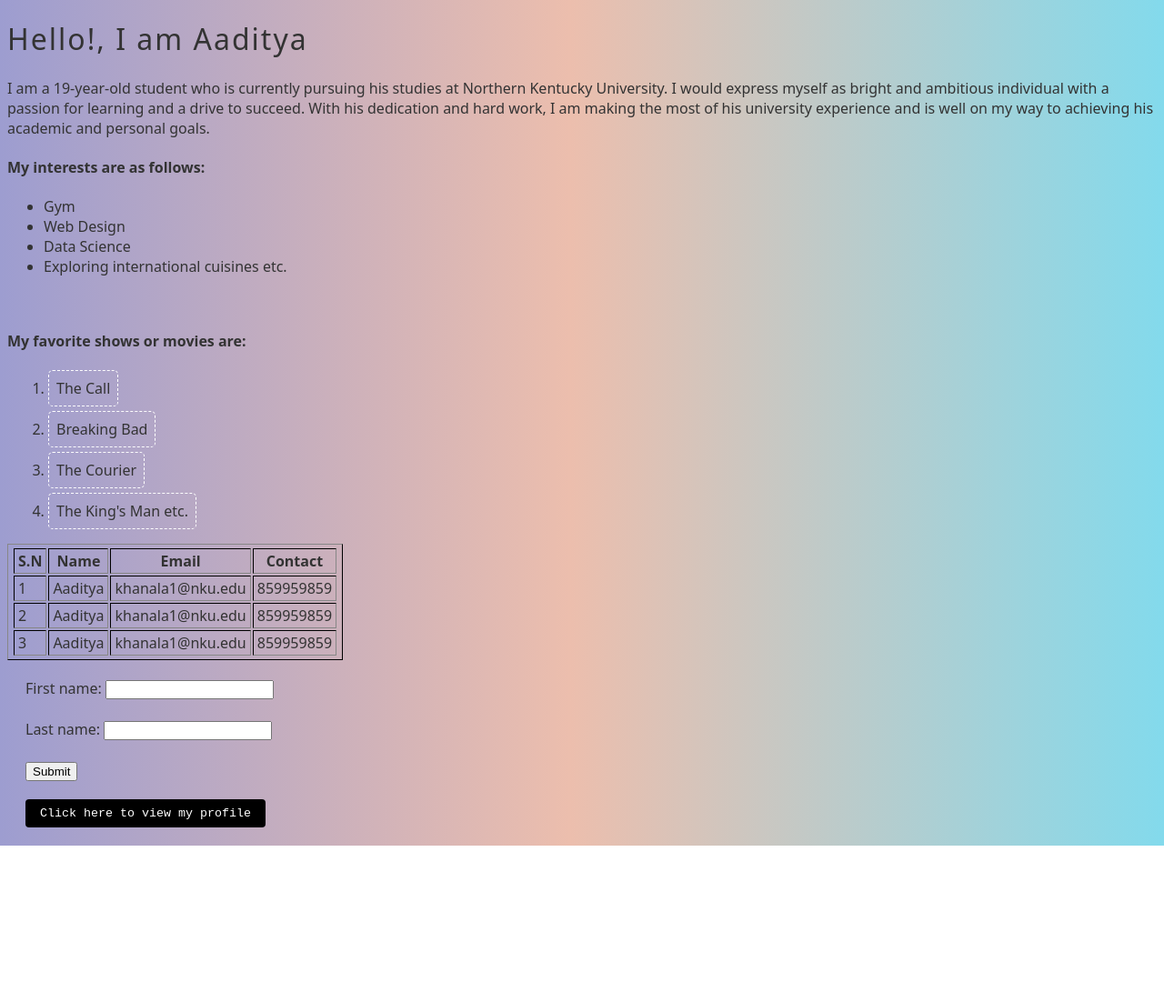
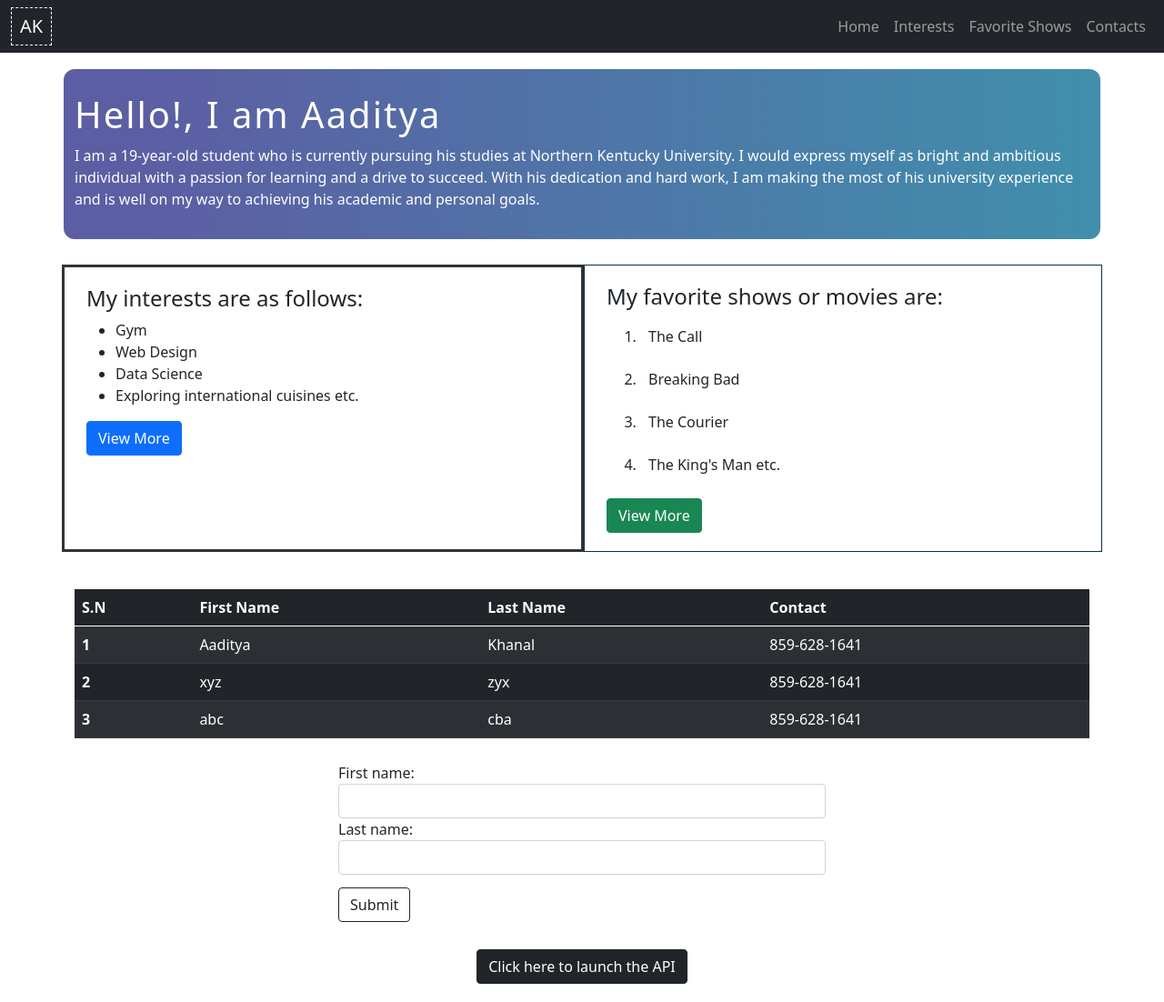
Before and after one commit to khanaladitya15/INF286Project, a plain HTML site: page index.html in a window 1280 px wide. Shown: the whole page at 91% size. Before the commit the page ends 930 px from the top, so only its background shows below. Drawn offline with nearby package versions, Linux system fonts and the light colour scheme.

Commit message:
styled totally differently using bootstrap, openweather api is used.

```diff
--- /dev/null
+++ b/external.js
@@ -0,0 +1,21 @@
+function calcLargeNum(){
+    let largest = numbers[0];
+    for (let i = 1; i < numbers.length; i++) {
+    if (numbers[i] > largest) {
+      largest = numbers[i];
+    }
+}
+  return largest;
+}
+function eventHandler(){
+    const apiKey = '4ef5aa52aef97418172602dd43bfcc94';
+    const url = `https://api.openweathermap.org/data/2.5/weather?q=London&appid=${apiKey}`;
+
+    fetch(url)
+      .then(response => response.json())
+      .then(data => {
+        const responseElement = document.getElementById('response');
+        responseElement.innerHTML = `The temperature in London is ${data.main.temp} Kelvin.`;
+      })
+      .catch(error => console.error(error));
+  }
--- a/index.html
+++ b/index.html
@@ -4,14 +4,47 @@
     <meta charset="UTF-8">
     <meta http-equiv="X-UA-Compatible" content="IE=edge">
     <meta name="viewport" content="width=device-width, initial-scale=1.0">
-    <title>About</title>
+    <title>AadityaKhanal</title>
     <link rel="stylesheet" href="./style.css">
+    <link href="https://cdn.jsdelivr.net/npm/bootstrap@5.0.2/dist/css/bootstrap.min.css" rel="stylesheet" integrity="sha384-EVSTQN3/azprG1Anm3QDgpJLIm9Nao0Yz1ztcQTwFspd3yD65VohhpuuCOmLASjC" crossorigin="anonymous">
 </head>
 <body>
-
+  <!-- Navigation Bar -->
+  <nav class="navbar navbar-expand-lg navbar-dark bg-dark">
+    <div class="container-fluid ">
+        <!-- Logo -->
+        <a class="navbar-brand main-logo" href="#">AK</a>
+        <!-- Hamburger menu button for mobile -->
+        <button class="navbar-toggler" type="button" data-bs-toggle="collapse" data-bs-target="#navbarNav" aria-controls="navbarNav" aria-expanded="false" aria-label="Toggle navigation">
+            <span class="navbar-toggler-icon"></span>
+        </button>
+        <!-- Links -->
+        <div class="collapse navbar-collapse d-flex flex-row-reverse" id="navbarNav">
+            <ul class="navbar-nav">
+                <li class="nav-item">
+                    <a class="nav-link" href="#">Home</a>
+                </li>
+                <li class="nav-item">
+                    <a class="nav-link" href="#">Interests</a>
+                </li>
+                <li class="nav-item">
+                    <a class="nav-link" href="#">Favorite Shows</a>
+                </li>
+                <li class="nav-item">
+                    <a class="nav-link" href="#">Contacts</a>
+                </li>
+            </ul>
+        </div>
+    </div>
+</nav>
+<div class=" container jumbotron">
   <h1 class="main-title"> Hello!, I am Aaditya</h1>
-        <p>I am a 19-year-old student who is currently pursuing his studies at Northern Kentucky University. I would express myself as bright and ambitious individual with a passion for learning and a drive to succeed. With his dedication and hard work, I am making the most of his university experience and is well on my way to achieving his academic and personal goals.
+        <p class="ak-info">I am a 19-year-old student who is currently pursuing his studies at Northern Kentucky University. I would express myself as bright and ambitious individual with a passion for learning and a drive to succeed. With his dedication and hard work, I am making the most of his university experience and is well on my way to achieving his academic and personal goals.
         </p>
+</div>
+        <div class="container-md ">
+          <div class="row gx-5">
+            <div class="col-md box-1">
               <h4>My interests are as follows: </h4>
             <ul>
                <li>Gym</li>
@@ -19,7 +52,9 @@
                <li>Data Science</li>
                <li>Exploring international cuisines etc.</li>
             </ul>
-        <br>
+            <button type="button" class="btn btn-primary" >View More</button>
+            </div>
+            <div class="col-md box-2">
               <h4>My favorite shows or movies are: </h4>
         <ol>
             <li class="ol-1">The Call</li>
@@ -27,43 +62,69 @@
             <li class="ol-1">The Courier</li>
             <li class="ol-1">The King's Man etc.</li>
         </ol>
-        <table border="1px solid" style="padding: 2px 4px; border-color: #333;">
+        <button type="button" class="btn btn-success" >View More</button>
+
+            </div>
+          </div>
+        </div>
+        <br>
+        <div class="container">
+          <table class="table table-striped table-dark">
+            <thead class="">
               <tr>
-                <th style="padding: 2px 4px;">S.N</th>
-                <th style="padding: 2px 4px;">Name</th>
-                <th style="padding: 2px 4px;">Email</th>
-                <th style="padding: 2px 4px;">Contact</th>
+                <th scope="col">S.N</th>
+                <th scope="col">First Name</th>
+                <th scope="col">Last Name</th>
+                <th scope="col">Contact</th>
+              </tr>
+            </thead>
+            <tbody>
+              <tr>
+                <th scope="row">1</th>
+                <td>Aaditya</td>
+                <td>Khanal</td>
+                <td>859-628-1641</td>
               </tr>
               <tr>
-                <td style="padding: 2px 4px;">1</td>
-                <td style="padding: 2px 4px;">Aaditya </td>
-                <td style="padding: 2px 4px;">khanala1@nku.edu</td>
-                <td style="padding: 2px 4px;">859959859</td>
+                <th scope="row">2</th>
+                <td>xyz</td>
+                <td>zyx</td>
+                <td>859-628-1641</td>
               </tr>
               <tr>
-                <td style="padding: 2px 4px;">2</td>
-                <td style="padding: 2px 4px;">Aaditya </td>
-                <td style="padding: 2px 4px;">khanala1@nku.edu</td>
-                <td style="padding: 2px 4px;">859959859</td>
+                <th scope="row">3</th>
+                <td>abc</td>
+                <td>cba</td>
+                <td>859-628-1641</td>
               </tr>
-            <tr>
-                <td style="padding: 2px 4px;">3</td>
-                <td style="padding: 2px 4px;">Aaditya</td>
-                <td style="padding: 2px 4px;">khanala1@nku.edu</td>
-                <td style="padding: 2px 4px;">859959859</td>
-            </tr>
+            </tbody>
           </table>
-       <div class="inputClass">
+        </div>
+
+        <div class="container">
+          <div class="row justify-content-center">
+            <div class="col-md-6">
               <form action="/action_page.php">
+                <div class="form-group">
                   <label for="fname">First name:</label>
-            <input type="text" id="fname" name="fname"><br><br>
+                  <input type="text" class="form-control" id="fname" name="fname">
+                </div>
+                <div class="form-group">
                   <label for="lname">Last name:</label>
-            <input type="text" id="lname" name="lname"><br><br>
-            <input type="submit" value="Submit">
+                  <input type="text" class="form-control" id="lname" name="lname">
+                </div>
+                <button type="submit" class="btn btn-outline-dark btn-submit">Submit</button>
               </form>
             </div>
-    <div class="main-class">
-        <button class="btn-1">Click here to view my profile</button>
           </div>
+        </div>
+
+<div class="main-class d-flex justify-content-center">
+  <button type="button" class="btn btn-dark" onclick="eventHandler()">Click here to launch the API</button>
+  <div id="response"></div>
+</div>
+</div>
+    <script src="./external.js"></script>
+    <script src="https://cdn.jsdelivr.net/npm/bootstrap@5.0.2/dist/js/bootstrap.bundle.min.js" integrity="sha384-MrcW6ZMFYlzcLA8Nl+NtUVF0sA7MsXsP1UyJoMp4YLEuNSfAP+JcXn/tWtIaxVXM" crossorigin="anonymous"></script>
 </body>
 </html>
--- a/style.css
+++ b/style.css
@@ -3,13 +3,32 @@
 }
 body{
     background: rgb(2,0,36);
-background: linear-gradient(90deg, rgba(2,0,36,1) 0%, rgba(157,157,208,1) 0%, rgba(236,190,173,1) 49%, rgba(131,218,236,1) 100%);
+/* background: linear-gradient(90deg, rgba(2,0,36,1) 0%, rgba(157,157,208,1) 0%, rgba(236,190,173,1) 49%, rgba(131,218,236,1) 100%); */
     color: #333;
     font-family: system-ui, -apple-system, BlinkMacSystemFont, 'Segoe UI', Roboto, Oxygen, Ubuntu, Cantarell, 'Open Sans', 'Helvetica Neue', sans-serif;
+}
+.main-logo{
+    border: 1px dashed white;
+    padding: 9px;
+}
+.jumbotron{
+    background: rgb(92,94,163);
+    background: linear-gradient(90deg, rgba(92,94,163,1) 8%, rgba(64,143,172,1) 100%);
+    padding: 16px;
+    margin: 18px;
+    border-radius: 12px;
 }
 .main-title{
     font-weight: 100;
     letter-spacing: 2px;
+    margin-top: 10px;
+    color: #fff;
+}
+.ak-info{
+    padding: auto;
+    margin-top: 9px;
+    color: #fff;
+
 }
 .ol-1{
     margin: 5px;
@@ -32,3 +51,18 @@ background: linear-gradient(90deg, rgba(2,0,36,1) 0%, rgba(157,157,208,1) 0%, rg
     border-radius: 4px;
     font-family: 'Courier New', Courier, monospace;
 }
+.row{
+    padding: 10px;
+    margin: 7px;
+}
+.box-1{
+    border: 3px solid #333;
+    padding: 20px;
+}
+.box-2{
+    border: 1px solid #09324d;
+    padding: 20px;
+}
+.btn-submit{
+    margin-top: 14px;
+}
```
Lines whose indentation alone changed are shown as unchanged.
